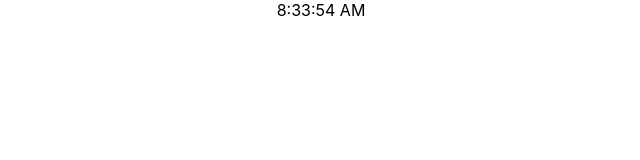
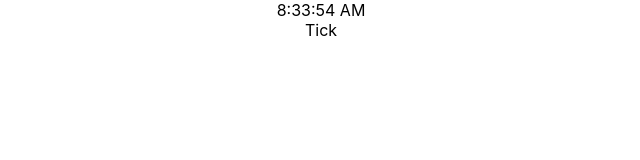
Before and after one commit to sanketjo96/react-training-slync, a React (Create React App) app in the folder my-app/: page / in a window 1280 px wide. Shown: the top 160 px of the page, without its empty margins (319-959 px from the left). Built offline with nearby package versions, Linux system fonts and the light colour scheme.

Commit message:
adding child

```diff
--- a/my-app/src/Clock/Clock.jsx
+++ b/my-app/src/Clock/Clock.jsx
@@ -1,5 +1,10 @@
 import React, { Component } from 'react'
+import Tick from './Tick'
 
+/**
+ * 1. Note sequence of life cycle methods at mounting phase
+ * 2. Note the sequence along with child component
+ */
 export default class Clock extends Component {
     constructor(props) {
         super(props)
@@ -20,7 +25,10 @@ export default class Clock extends Component {
     render() {
         console.log('Mounting: in render')
         return (
-            <div>{this.state.date.toLocaleTimeString()}</div>
+            <div>
+                {this.state.date.toLocaleTimeString()}
+                <Tick></Tick>
+            </div>
         )
     }
 }
--- /dev/null
+++ b/my-app/src/Clock/Tick.jsx
@@ -0,0 +1,23 @@
+import React, { Component } from 'react'
+
+export default class Tick extends Component {
+    constructor(props) {
+        super(props)
+        console.log('Child Mounting: in constructor')
+    }
+
+    static getDerivedStateFromProps(state, props) {
+        console.log('Child Mounting: in getDerivedStateFromProps')
+    }
+
+    componentDidMount() {
+        console.log('Child Mounting: in componentDidMount')
+    }
+
+    render() {
+        console.log('Child Mounting: in render')
+        return (
+            <div>Tick</div>
+        )
+    }
+}
```
